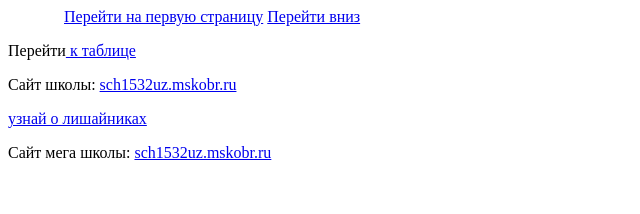
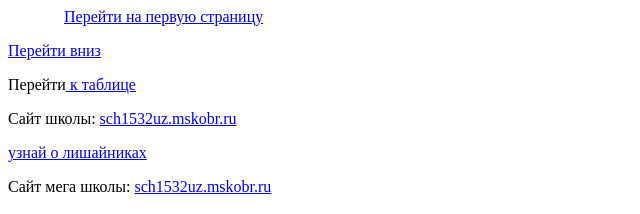
Before and after one commit to brawledit/site, a plain HTML site: page 2.html in a window 1280 px wide. Shown: the top 214 px of the page, without its empty margins (0-640 px from the left). Drawn offline with Linux system fonts and the light colour scheme.

Commit message:
Update 2.html
еще

```diff
--- a/2.html
+++ b/2.html
@@ -4,7 +4,7 @@
     <title> Cайт леонус </title>
   </head>
   <body>
-    <a href = "index.html">Перейти на первую страницу</a>
+    <a href = "index.html">Перейти на первую страницу</a><p>
     <a href ="#bottom">Перейти вниз</a>
     <a href = "#top"></a>
     <p>Перейти<a href = "#table"> к таблице</a></p>
```
